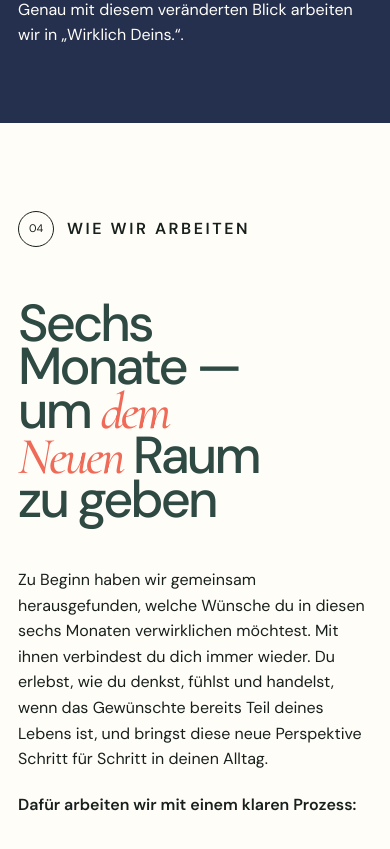
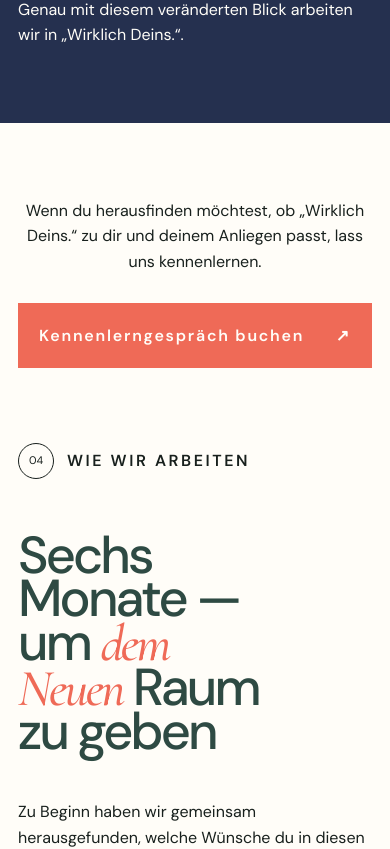
Before and after one commit to liberdade-ai/petrasailer, a Next.js app: page /wirklich-deins in a window 390 px wide. Shown: the part 4000-4849 px from the top of the page. Built offline with nearby package versions, Linux system fonts and the light colour scheme.

Commit message:
Add Wirklich Deins introductory CTA

```diff
--- a/app/(website)/wirklich-deins/page.module.css
+++ b/app/(website)/wirklich-deins/page.module.css
@@ -40,7 +40,13 @@
 .visionCopy p + p, .visionCopy strong + p { margin-top: 22px; }
 .visionCopy strong { display: block; margin: 45px 0 20px; color: var(--sun); font: italic 500 clamp(30px, 3vw, 44px)/1.05 "Cormorant Garamond", Georgia, serif; }
 
+.introCta { padding: 100px 32px; background: var(--paper); text-align: center; }
+.introCta p { max-width: 650px; margin: 0 auto; color: var(--ink); font-size: 18px; line-height: 1.6; }
+.introCta :global(a) { width: min(100%, 500px); min-width: 0; margin-top: 28px; padding: 18px 20px; border: 1px solid var(--coral); background: var(--coral); color: #fffdf8; font-size: 18px; transition: gap .2s ease, color .2s ease, background .2s ease, border-color .2s ease; }
+.introCta :global(a:hover) { border-color: var(--blue); background: var(--blue); color: #fffdf8; }
+
 .process { background: var(--paper); }
+.introCta + .process .processIntro { padding-top: 0; }
 .processIntro { display: grid; grid-template-columns: .55fr 1fr .75fr; gap: 6vw; padding: 130px max(32px, calc((100vw - 1376px) / 2)) 100px; }
 .processIntro h2 { font-size: clamp(58px, 6.5vw, 94px); line-height: .84; }
 .processIntro h2 > span { display: block; }
@@ -176,6 +182,10 @@
   .directionIntro, .processIntro, .journeyIntro, .voicesHeading, .fitIntro, .offerTop { display: block; padding: 88px 18px 78px; }
   .directionIntro h2, .processIntro h2, .journeyIntro h2, .voicesHeading h2, .fitIntro h2, .offerTop h2 { margin-top: 55px; font-size: 52px; }
   .directionIntro > div:last-child, .processIntro > div:last-child, .journeyIntro > p, .voicesHeading > p, .fitIntro > p { margin-top: 45px; }
+  .introCta { padding: 75px 18px; }
+  .introCta p { font-size: 16px; }
+  .introCta :global(a) { width: 100%; margin-top: 28px; font-size: 16px; }
+  .introCta + .process .processIntro { padding-top: 0; }
   .vision { display: block; }
   .visionPrompt { min-height: 610px; padding: 70px 18px; }
   .visionPrompt strong { margin-top: 65px; font-size: 52px; }
--- a/app/(website)/wirklich-deins/page.tsx
+++ b/app/(website)/wirklich-deins/page.tsx
@@ -88,6 +88,11 @@ export default function ReallyYoursPage() {
           </div>
         </section>
 
+        <section className={styles.introCta}>
+          <p>Wenn du herausfinden möchtest, ob „Wirklich Deins.“ zu dir und deinem Anliegen passt, lass uns kennenlernen.</p>
+          <ActionLink href="/kennenlerngespraech/" tracking={{ cta: "kennenlerngespraech_buchen", location: "wirklich_deins_einfuehrung" }}>Kennenlerngespräch buchen</ActionLink>
+        </section>
+
         <section className={styles.process} id="prozess">
           <div className={styles.processIntro}><Marker number="04">WIE WIR ARBEITEN</Marker><h2><span>Sechs</span><span>Monate —</span><span>um <em>dem</em></span><span><em>Neuen</em> Raum</span><span>zu geben</span></h2><div><p>Zu Beginn haben wir gemeinsam herausgefunden, welche Wünsche du in diesen sechs Monaten verwirklichen möchtest. Mit ihnen verbindest du dich immer wieder. Du erlebst, wie du denkst, fühlst und handelst, wenn das Gewünschte bereits Teil deines Lebens ist, und bringst diese neue Perspektive Schritt für Schritt in deinen Alltag.</p><p>Dafür arbeiten wir mit einem klaren Prozess:</p></div></div>
           <ol className={styles.processList}>
```
